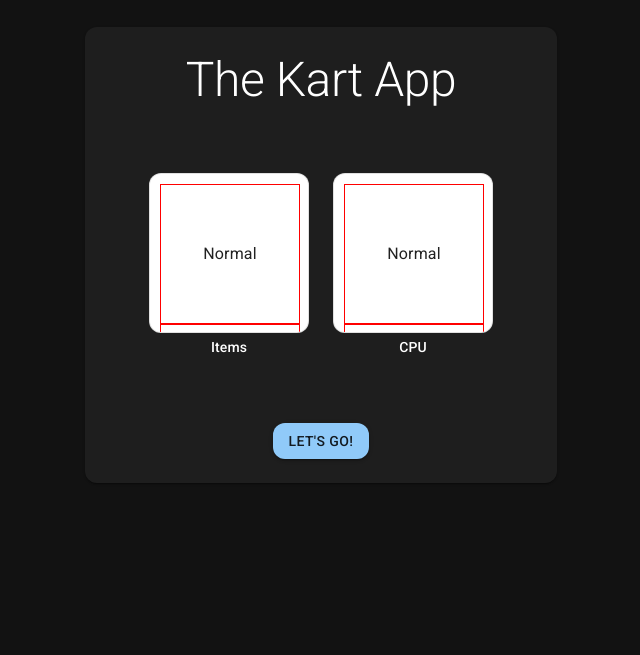
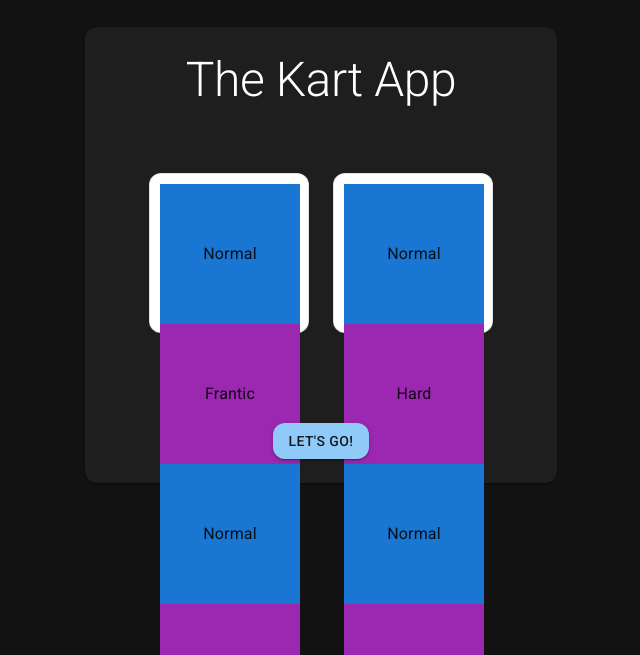
Before and after one commit to justinhaaheim/kart-app, a React (Vite) app: page / in a window 1280 px wide. Shown: the part 145-800 px from the top of the page, without its empty margins (319-959 px from the left). Built offline with nearby package versions, Linux system fonts and the light colour scheme.

Commit message:
WIP create rounds

```diff
--- a/src/Picker.tsx
+++ b/src/Picker.tsx
@@ -4,10 +4,15 @@ import Button from '@mui/material/Button';
 import Paper from '@mui/material/Paper';
 import Stack from '@mui/material/Stack';
 import Typography from '@mui/material/Typography';
+import {useState} from 'react';
 
 import Slot from './Slot';
 
 export default function Picker() {
+  const [itemsSelectedIndex, setItemsSelectedIndex] = useState<number | null>(
+    null,
+  );
+
   return (
     <Paper sx={{padding: 3}}>
       <Stack spacing={3}>
@@ -29,7 +34,13 @@ export default function Picker() {
         </Box>
 
         <Box>
-          <Button variant="contained">Let's Go!</Button>
+          <Button
+            onClick={() =>
+              setItemsSelectedIndex((prev) => (prev === null ? 0 : null))
+            }
+            variant="contained">
+            Let's Go!
+          </Button>
         </Box>
       </Stack>
     </Paper>
--- a/src/Slot.tsx
+++ b/src/Slot.tsx
@@ -20,45 +20,58 @@ const SLOT_SIZE_PX = 140;
 const SLOT_MARGIN_PX = 10;
 const SLOT_CONTAINER_SIZE_PX = SLOT_SIZE_PX + SLOT_MARGIN_PX * 2;
 
+const ROUNDS_BEFORE_FINAL_RESULT = 4;
+
 const lightTheme = getTheme({mode: 'light'});
 console.log('lightTheme', lightTheme);
 
 export default function Slot({label, options, selectedIndex}: Props) {
   return (
+    <Stack spacing={0.5}>
       <ThemeProvider theme={lightTheme}>
-      <Stack spacing={0.5}>
         <Paper
           sx={{
             display: 'block',
             height: getPx(SLOT_CONTAINER_SIZE_PX),
-            overflow: 'hidden',
+            // overflow: 'hidden',
             padding: getPx(SLOT_MARGIN_PX),
+            transform:
+              selectedIndex == null
+                ? 'translateY(0)'
+                : `translateY(-${
+                    SLOT_SIZE_PX * 2 * ROUNDS_BEFORE_FINAL_RESULT +
+                    selectedIndex * SLOT_SIZE_PX
+                  }px)`,
+            transition: 'transform 1s ease-in-out',
             width: getPx(SLOT_CONTAINER_SIZE_PX),
           }}
           variant="outlined">
-          {options.map((option, index) => (
+          {Array.from({length: ROUNDS_BEFORE_FINAL_RESULT + 1})
+            .fill(options)
+            .flat()
+            .map((option, index) => (
               <Box
                 key={index}
                 sx={{
                   alignItems: 'center',
-                border: '1px solid red',
+                  backgroundColor:
+                    index % 2 === 0 ? 'primary.main' : 'secondary.main',
                   display: 'flex',
                   height: getPx(SLOT_SIZE_PX),
                   justifyContent: 'center',
-                // padding: 2,
                   textAlign: 'center',
                   verticalAlign: 'middle',
                   width: getPx(SLOT_SIZE_PX),
                 }}>
                 <Typography component="div" variant="body1">
-                {option}
+                  {option as string}
                 </Typography>
               </Box>
             ))}
         </Paper>
+      </ThemeProvider>
 
       <Typography variant="subtitle2">{label}</Typography>
     </Stack>
-    </ThemeProvider>
   );
 }
```
Lines whose indentation alone changed are shown as unchanged.
